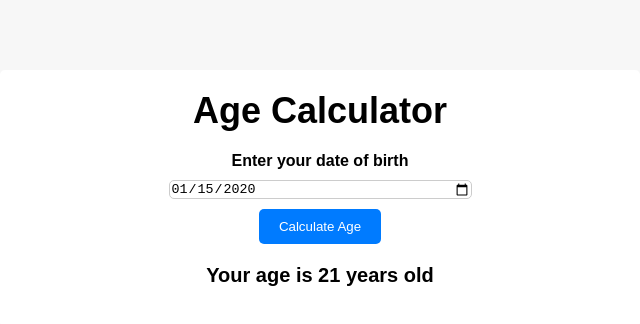
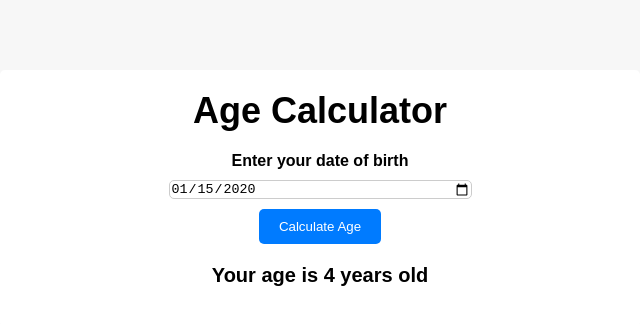
Before and after one commit to asimaliwarraich034/Basic-Age-Calculator, a plain HTML site: page index.html in a window 1280 px wide. Both pictures are taken after typing "2020-01-15" into the empty fields and a click on the button "Calculate Age". Shown: the full height of the page, 320-960 px from the left. Drawn offline with Linux system fonts and the light colour scheme.

Commit message:
add the logics of age calculator in index.js

```diff
--- a/index.html
+++ b/index.html
@@ -12,7 +12,7 @@
     <div class="form">
         <label for="birthdate">Enter your date of birth</label>
         <input type="date" id = "birthday" name = "birthday">
-        <button>Calculate Age </button>
+        <button id = "btn">Calculate Age </button>
     <p id="result"> Your age is 21 years old </p>
     </div>
    </div>
--- a/index.js
+++ b/index.js
@@ -0,0 +1,31 @@
+const btnEl = document.getElementById("btn");
+const birthdayEl = document.getElementById("birthday");
+const resultEl = document.getElementById("result");
+
+function calculateAge() {
+  const birthdayValue = birthdayEl.value;
+  if (birthdayValue === "") {
+    alert("Please enter your birthday");
+  } else {
+    const age = getAge(birthdayValue);
+    resultEl.innerText = `Your age is ${age} ${age > 1 ? "years" : "year"} old`;
+  }
+}
+
+function getAge(birthdayValue) {
+  const currentDate = new Date();
+  const birthdayDate = new Date(birthdayValue);
+  let age = currentDate.getFullYear() - birthdayDate.getFullYear();
+  const month = currentDate.getMonth() - birthdayDate.getMonth();
+
+  if (
+    month < 0 ||
+    (month === 0 && currentDate.getDate() < birthdayDate.getDate())
+  ) {
+    age--;
+  }
+
+  return age;
+}
+
+btnEl.addEventListener("click", calculateAge);
```
